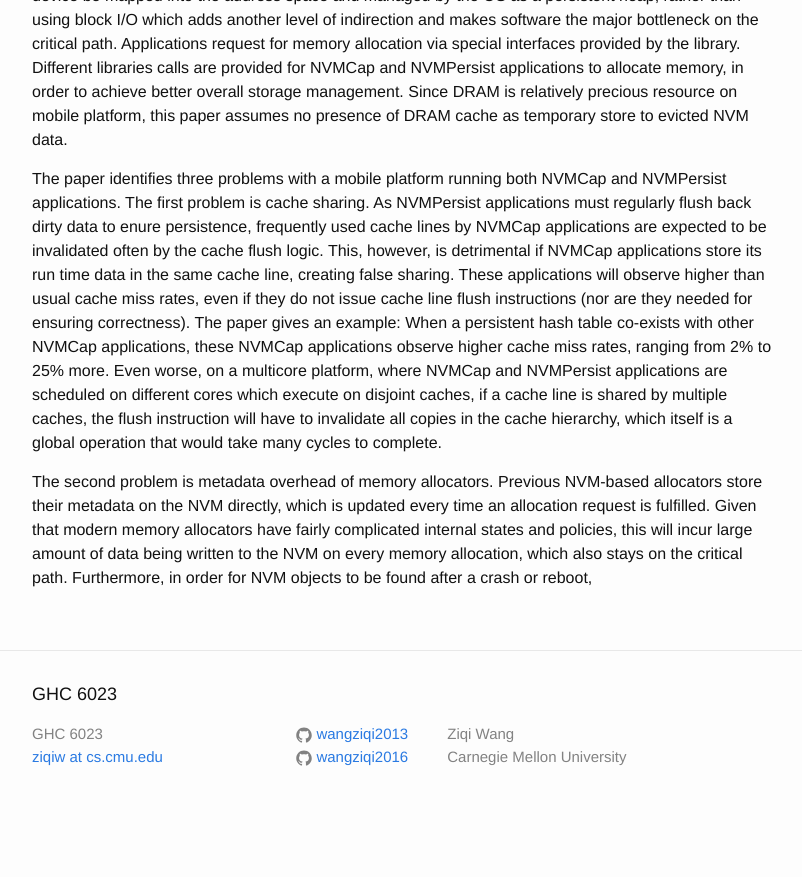
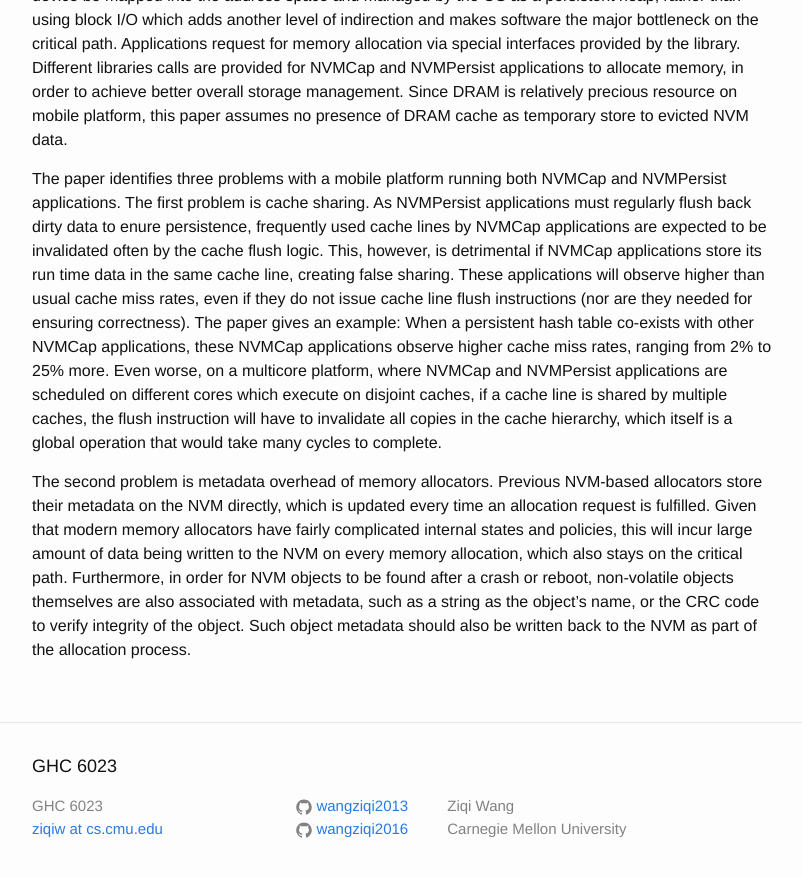
Before and after one commit to wangziqi2013/wangziqi2013.github.io, a Jekyll site: the page built from _posts/2019-09-02-Reducing-the-cost-of-persistence-for-nonvolatile-heaps-in-end-user-devices.markdown, in a window 1280 px wide and 900 px high, scrolled down 811 px. Shown: the top 877 px of the window, without its empty margins (238-1040 px from the left). Built offline with Jekyll 4.4.1, drawn with Linux system fonts in a browser that asks for light colours; before the commit the page ends 1639 px from its top, so only the background shows below that.

Commit message:
Finish second problem

```diff
--- a/_posts/2019-09-02-Reducing-the-cost-of-persistence-for-nonvolatile-heaps-in-end-user-devices.markdown
+++ b/_posts/2019-09-02-Reducing-the-cost-of-persistence-for-nonvolatile-heaps-in-end-user-devices.markdown
@@ -46,3 +46,5 @@ The second problem is metadata overhead of memory allocators. Previous NVM-based
 NVM directly, which is updated every time an allocation request is fulfilled. Given that modern memory allocators have fairly
 complicated internal states and policies, this will incur large amount of data being written to the NVM on every memory
 allocation, which also stays on the critical path. Furthermore, in order for NVM objects to be found after a crash or reboot,
+non-volatile objects themselves are also associated with metadata, such as a string as the object's name, or the CRC code
+to verify integrity of the object. Such object metadata should also be written back to the NVM as part of the allocation process.
```
